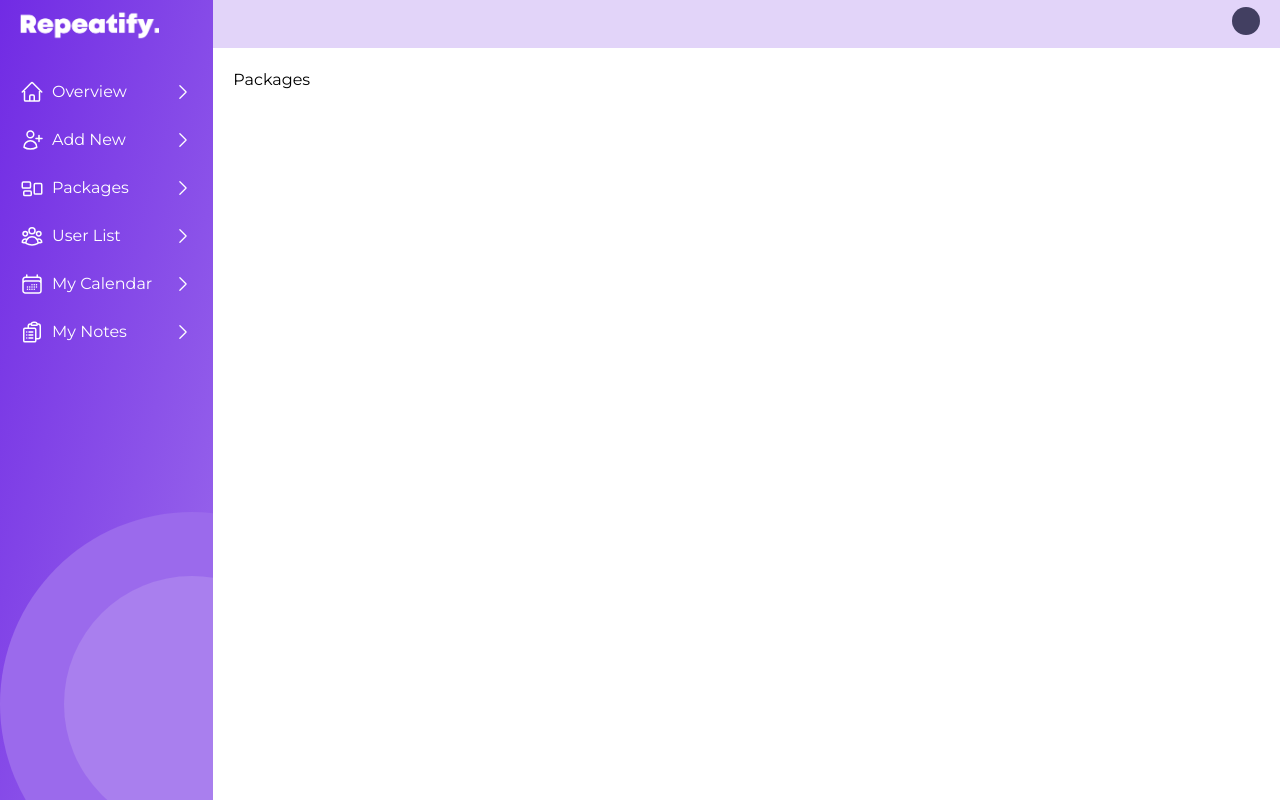
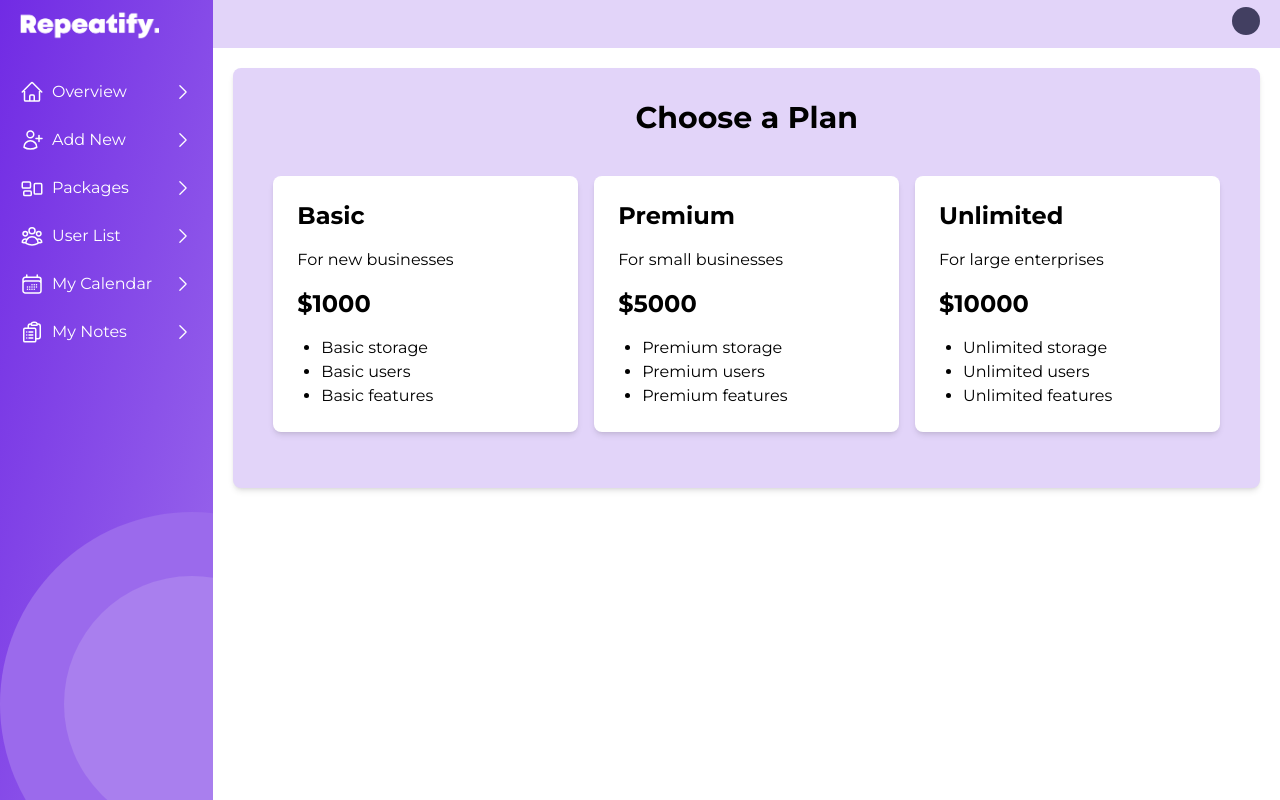
Before and after one commit to orgharoy/saas-bros_employee, a React (Create React App) app: page /packages in a window 1280 px wide. Built offline with nearby package versions, Linux system fonts and the light colour scheme.

Commit message:
Packages.js dummy design

```diff
--- a/src/pages/Packages.js
+++ b/src/pages/Packages.js
@@ -1,9 +1,52 @@
-import React from 'react'
+import React from "react";
 
 const Packages = () => {
   return (
-    <div>Packages</div>
-  )
-}
+    <div class="flex justify-center items-center">
+      <div class="w-full">
+        <div class="bg-purple-9 rounded-lg shadow-md p-8">
+          <h1 class="text-3xl font-bold mb-8 text-center">Choose a Plan</h1>
+          <div class="flex justify-between mb-4">
+            {/*Basic Plan*/}
+            <div class="w-1/3 m-2 hover:scale-105 transform transition-all hover:bg-purple-3 cursor-pointer bg-white rounded-lg shadow-md p-6">
+              <h2 class="text-2xl font-bold mb-4">Basic</h2>
+              <p class="text-gray-600 mb-4">For new businesses</p>
+              <div class="text-2xl font-bold mb-4">$1000</div>
+              <ul class="list-disc pl-6">
+                <li>Basic storage</li>
+                <li>Basic users</li>
+                <li>Basic features</li>
+              </ul>
+            </div>
 
-export default Packages
+            {/*Premium Plan*/}
+            <div class="w-1/3 m-2 hover:scale-105 transform transition-all hover:bg-purple-3 cursor-pointer bg-white rounded-lg shadow-md p-6">
+              <h2 class="text-2xl font-bold mb-4">Premium</h2>
+              <p class="text-gray-600 mb-4">For small businesses</p>
+              <div class="text-2xl font-bold mb-4">$5000</div>
+              <ul class="list-disc pl-6">
+                <li>Premium storage</li>
+                <li>Premium users</li>
+                <li>Premium features</li>
+              </ul>
+            </div>
+
+            {/*Unlimited Plan*/}
+            <div class="w-1/3 m-2 hover:scale-105 transform transition-all hover:bg-purple-3 cursor-pointer bg-white rounded-lg shadow-md p-6">
+              <h2 class="text-2xl font-bold mb-4">Unlimited</h2>
+              <p class="text-gray-600 mb-4">For large enterprises</p>
+              <div class="text-2xl font-bold mb-4">$10000</div>
+              <ul class="list-disc pl-6">
+                <li>Unlimited storage</li>
+                <li>Unlimited users</li>
+                <li>Unlimited features</li>
+              </ul>
+            </div>
+          </div>
+        </div>
+      </div>
+    </div>
+  );
+};
+
+export default Packages;
```
